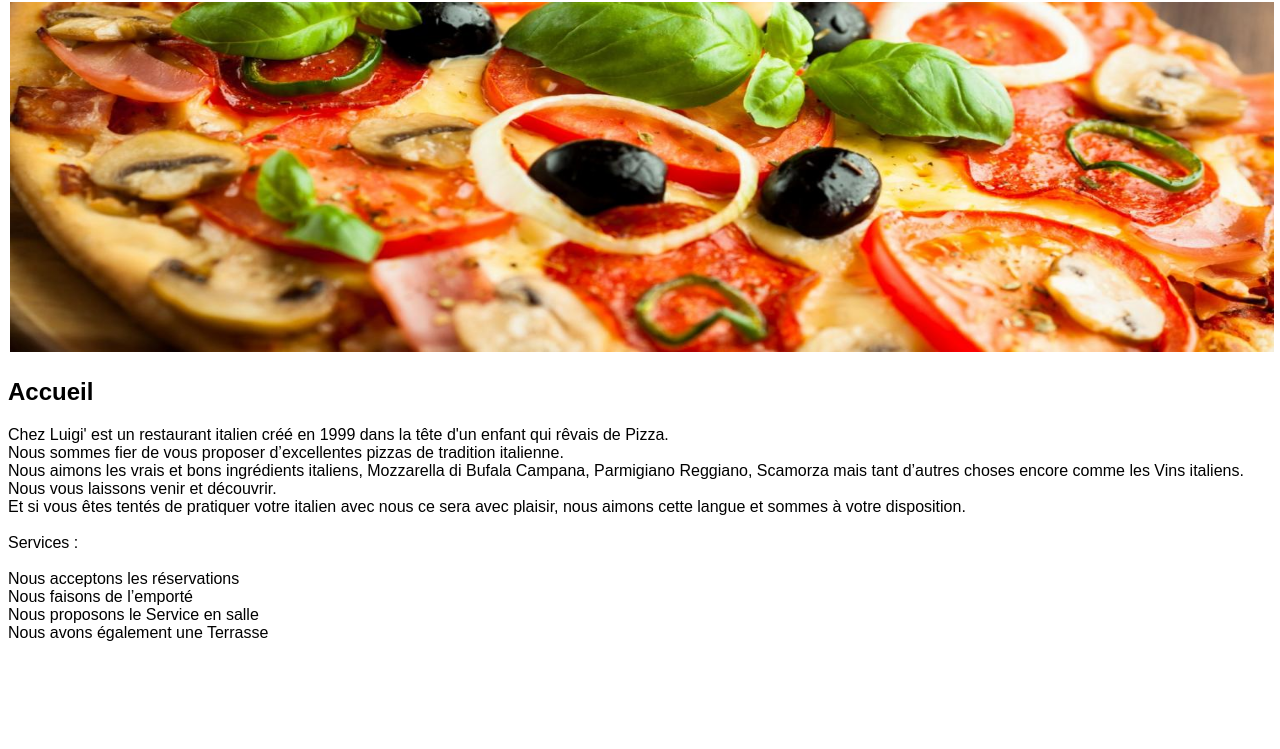
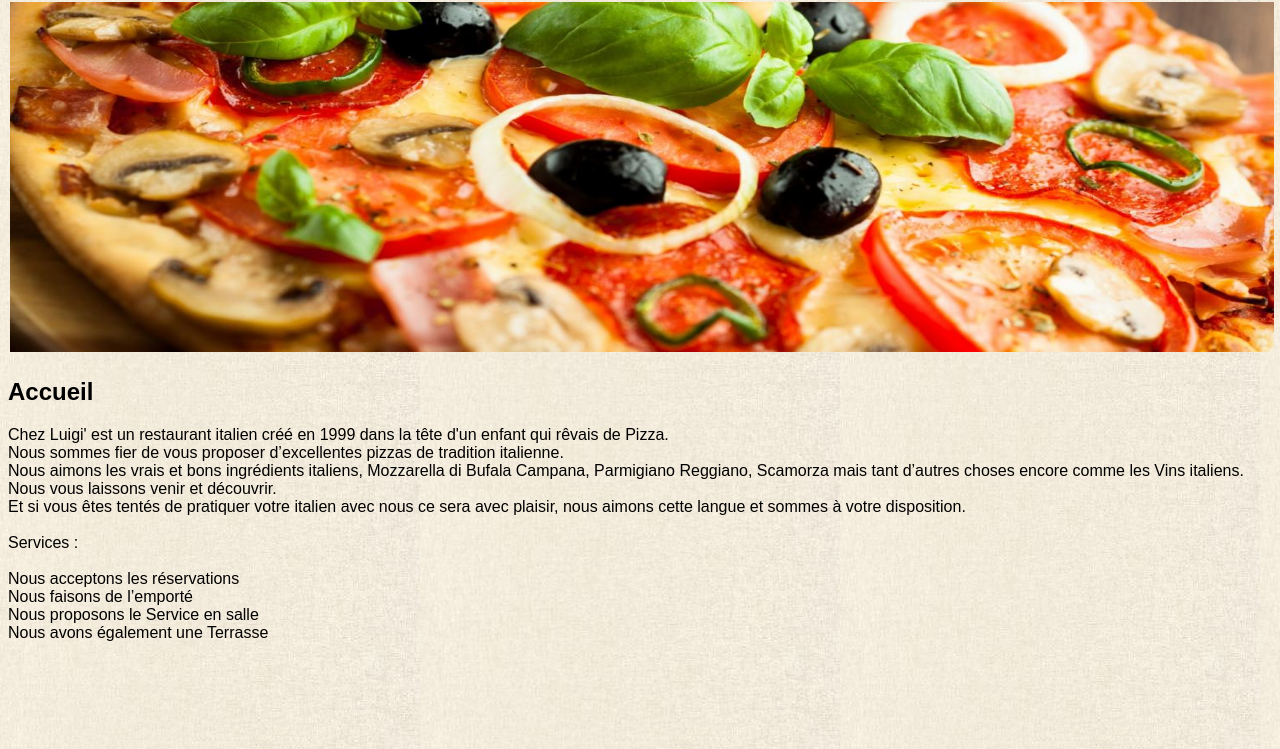
Before and after one commit to HilelBenhamou/PizzaLuigi, a plain HTML site: page index.html in a window 1280 px wide. Shown: the part 105-854 px from the top of the page. Drawn offline with Linux system fonts and the light colour scheme; a web font is replaced by a local one.

Commit message:
Update styles.css

```diff
--- a/styles.css
+++ b/styles.css
@@ -2,7 +2,7 @@
 
 body
 {
-    background: url(images/fond.jpg);
+    background: url(fond.jpg);
     background-attachment: fixed;
     font-family: Marko One, sans-serif;
 
```
